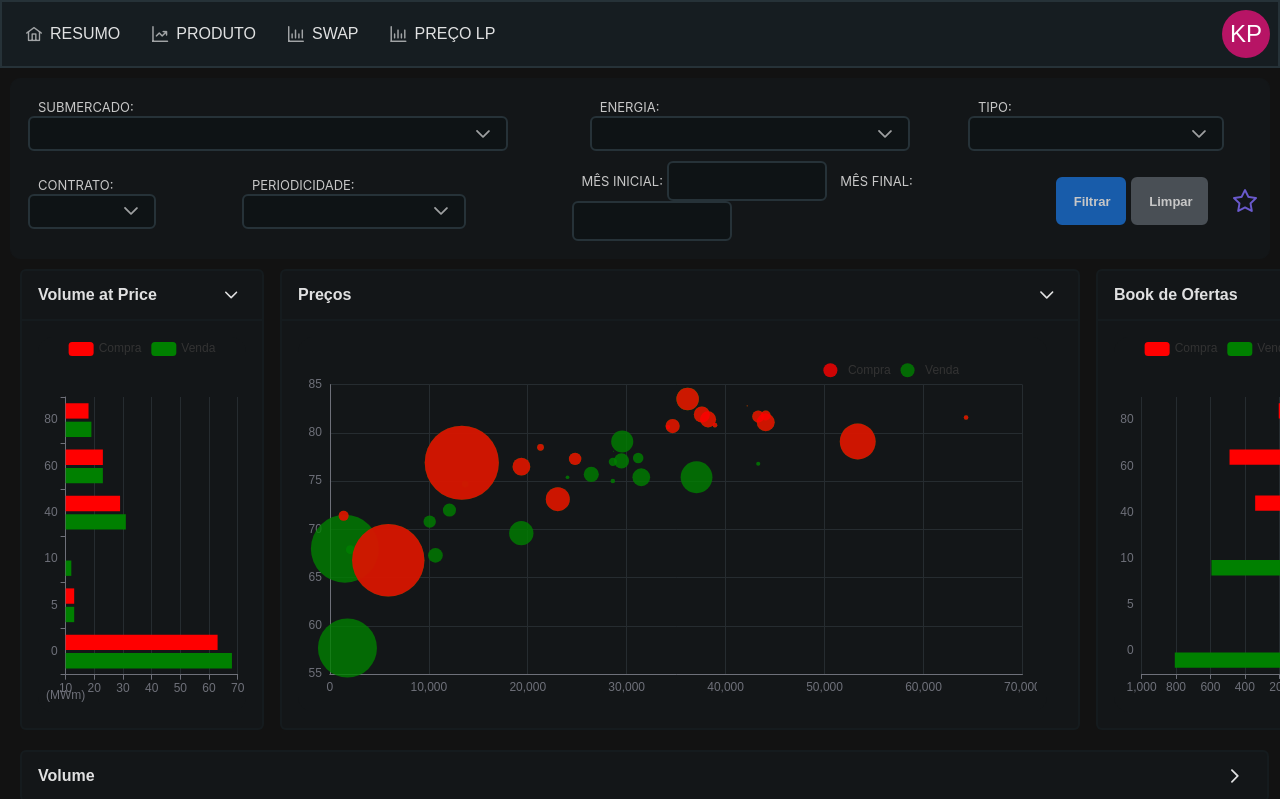
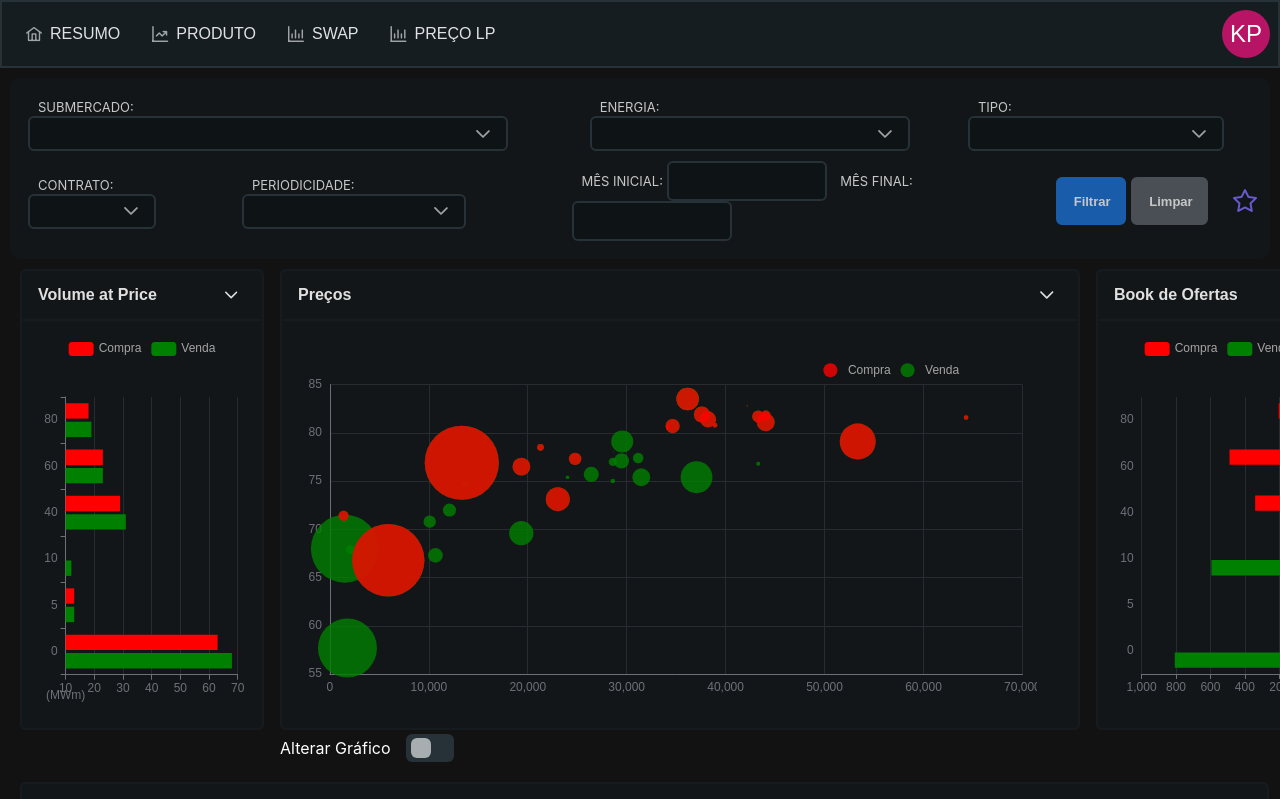
Before and after one commit to KarolinaFernandaPereira/Trabalho, a React (Create React App) app: page /produto in a window 1280 px wide. Shown: the top 799 px of the page. Built offline with nearby package versions, Linux system fonts and the light colour scheme; a web font is replaced by a local one.

Commit message:
ajuste gráfico bolha e candle

```diff
--- a/src/Pages/Produto.js
+++ b/src/Pages/Produto.js
@@ -1,4 +1,4 @@
-import React from 'react';
+import React, { useState } from 'react';
 import MenuHeader from '../componentes/menu';
 import Filtro1 from '../componentes/produto/filtro';
 import { Accordion, AccordionTab } from 'primereact/accordion';
@@ -12,7 +12,13 @@ import { GraficoPercentualAgressoes } from '../componentes/produto/percentualAgr
 import { GraficoHistoricoAgressoes } from '../componentes/produto/historicoAgressoes';
 import { GraficoPrecos } from '../componentes/produto/precos';
 
+import { InputSwitch } from "primereact/inputswitch";
+import { GraficoCandleStick } from '../componentes/produto/candleStick';
+
 function Produto(){
+
+    const [check, setCheck] = useState(false);
+
     return(
         <div>
             <MenuHeader/>
@@ -37,8 +43,26 @@ function Produto(){
                 </div>
 
                 {/* PREÇO */}
-                <div className="containerProduto">
-                    <Accordion activeIndex={0} className="preco">
+                <div>
+
+                    <div className="containerProduto">
+
+                        {check ? (<Accordion activeIndex={0} className="preco">
+                            <AccordionTab header={
+                                <>
+                                    <span> Preços </span>
+                                </>
+                            }>
+
+                            <div className="cardGraficoPreco">
+
+
+                                <GraficoCandleStick />
+                            </div>
+
+                            </AccordionTab>
+                        </Accordion>
+                        ): ( <Accordion activeIndex={0} className="preco">
                         <AccordionTab header={
                             <>
                                 <span> Preços </span>
@@ -46,11 +70,20 @@ function Produto(){
                         }>
 
                         <div className="cardGraficoPreco">
-                             <GraficoPrecos />
+                            <GraficoPrecos />
                         </div>
 
                         </AccordionTab>
-                    </Accordion>
+                    </Accordion>)}
+
+
+                    </div>
+
+                    <div style={{display: 'flex', alignItems: 'center', marginTop: '4px', gap: '15px', flexDirection: 'row-reverse', justifyContent: 'start'}}>
+
+                        <InputSwitch checked={check} onChange={(e) => setCheck(e.value)}/>
+                        <span>Alterar Gráfico</span>
+                    </div>
                 </div>
 
                 {/* BOOK DE OFERTAS */}
--- a/src/componentes/produto/bookOfertas.js
+++ b/src/componentes/produto/bookOfertas.js
@@ -11,7 +11,10 @@ export const GraficoBookOfertas = () => {
       }
     },
     legend: {
-
+      data: ['Compra', 'Venda'],
+          textStyle: {
+              color: "rgb(165, 165, 165)",
+          }
     },
     grid: {
       left: '3%',
--- /dev/null
+++ b/src/componentes/produto/candleStick.js
@@ -0,0 +1,251 @@
+import React from "react";
+import EChartsReact from "echarts-for-react";
+
+
+export const GraficoCandleStick = () => {
+
+    const option = {
+        xAxis: {
+          data: ['2024-10-24', '2024-10-25', '2024-10-26', '2024-10-27', '2024-10-28', '2024-10-29', '2024-10-30', '2024-10-31', '2024-11-01', '2024-11-02', '2024-11-03', '2024-11-03', '2024-11-04', '2024-11-05', '2024-11-06', '2024-11-07', '2024-11-08', '2024-11-09', '2024-11-10', '2024-11-11', '2024-11-12', '2024-11-13', '2024-11-14', '2024-11-15', '2024-11-16']
+        },
+        yAxis: {},
+        grid: {
+            left: '4%',
+            right: '3%',
+            top: '10%',
+            bottom: '8%'
+        },
+        tooltip: {},
+        legend: {},
+        series: [
+          {
+            type: 'candlestick',
+            data: [
+                [25, 47, 12, 39],
+                [42, 33, 28, 51],
+                [36, 37, 35, 46],
+                [39, 18, 7, 45],
+                [27, 49, 14, 41],
+                [44, 31, 26, 53],
+                [38, 39, 37, 48],
+                [41, 19, 9, 47],
+                [29, 51, 16, 43],
+                [46, 35, 30, 55],
+                [34, 41, 33, 44],
+                [43, 21, 11, 49],
+                [31, 53, 18, 45],
+                [48, 37, 32, 57],
+                [36, 43, 35, 46],
+                [34, 39, 36, 47],
+                [40, 17, 8, 44],
+                [28, 51, 18, 42],
+                [47, 34, 31, 55],
+                [38, 41, 39, 50],
+                [22, 37, 15, 41],
+                [45, 32, 29, 53],
+                [25, 47, 12, 39],
+                [42, 33, 28, 51],
+                [36, 37, 35, 46],
+                [39, 18, 7, 45],
+                [32, 45, 18, 39],
+                [47, 35, 29, 52],
+                [36, 41, 11, 46],
+                [36, 41, 11, 46],
+                [29, 52, 17, 44],
+
+
+            ],
+            itemStyle: {
+                color: 'green',
+                color0:  'red',
+                borderColor: 'green',
+                borderColor0: 'red'
+            }
+          },
+          {
+            type: 'line',
+            data: [
+                '-',
+                '-',
+                '-',
+                '-',
+                '-',
+                '-',
+                '-',
+                '-',
+                '-',
+                '-',
+                '-',
+                '-',
+                '-',
+                '-',
+                '-',
+                '-',
+                '-',
+                '-',
+                88,
+                92,
+                87,
+                85,
+                63,
+                68,
+                48
+
+            ],
+            color: 'gray',
+            lineStyle: {
+                width: 4
+              },
+          },
+          {
+            type: 'line',
+            data: [
+                '-',
+                '-',
+                '-',
+                '-',
+                '-',
+                '-',
+                '-',
+                '-',
+                '-',
+                '-',
+                '-',
+                '-',
+                '-',
+                '-',
+                '-',
+                '-',
+                '-',
+                '-',
+                62,
+                88,
+                82,
+                80,
+                52,
+                55,
+                45
+
+            ],
+            color: 'gray',
+            lineStyle: {
+                width: 5
+            },
+          },
+          {
+            type: 'line',
+            data: [
+                '-',
+                '-',
+                '-',
+                '-',
+                '-',
+                '-',
+                '-',
+                '-',
+                '-',
+                '-',
+                '-',
+                '-',
+                '-',
+                '-',
+                '-',
+                '-',
+                '-',
+                '-',
+                43,
+                65,
+                62,
+                60,
+                40,
+                50,
+                39
+
+            ],
+            color: 'white',
+            lineStyle: {
+                width: 4
+              },
+          },
+          {
+            type: 'line',
+            data: [
+                '-',
+                '-',
+                '-',
+                '-',
+                '-',
+                '-',
+                '-',
+                '-',
+                '-',
+                '-',
+                '-',
+                '-',
+                '-',
+                '-',
+                '-',
+                '-',
+                '-',
+                '-',
+                27,
+                30,
+                26,
+                24,
+                20,
+                12,
+                6
+
+            ],
+            color: 'gray',
+            lineStyle: {
+                width: 4
+              },
+          },
+          {
+            type: 'line',
+            data: [
+                '-',
+                '-',
+                '-',
+                '-',
+                '-',
+                '-',
+                '-',
+                '-',
+                '-',
+                '-',
+                '-',
+                '-',
+                '-',
+                '-',
+                '-',
+                '-',
+                '-',
+                '-',
+                35,
+                45,
+                42,
+                40,
+                30,
+                45,
+                32
+
+            ],
+            color: 'gray',
+            lineStyle: {
+                width: 4
+              },
+          }
+        ]
+      };
+
+    return (
+        <>
+
+            <EChartsReact option={option} />
+
+        </>
+
+    )
+}
--- a/src/componentes/produto/precos.js
+++ b/src/componentes/produto/precos.js
@@ -79,7 +79,10 @@ export const GraficoPrecos = () => {
     legend: {
       right: '10%',
       top: '3%',
-      data: ['Compra', 'Venda']
+      data: ['Compra', 'Venda'],
+      textStyle: {
+          color: "rgb(165, 165, 165)",
+      }
     },
     grid: {
       left: '3%',
--- a/src/componentes/produto/volume.js
+++ b/src/componentes/produto/volume.js
@@ -17,6 +17,7 @@ export const GraficoVolume = () => {
             bottom: '5%',
             top: '8%'
         },
+
 
         yAxis: {
             type: 'value',
--- a/src/componentes/produto/volumeAtPrice.js
+++ b/src/componentes/produto/volumeAtPrice.js
@@ -10,7 +10,12 @@ export const GraficoVolumeAtPrice = () => {
             type: 'shadow'
           }
         },
-        legend: {},
+        legend: {
+          data: ['Compra', 'Venda'],
+          textStyle: {
+              color: "rgb(165, 165, 165)",
+          }
+        },
         grid: {
           left: '3%',
           right: '4%',
```
